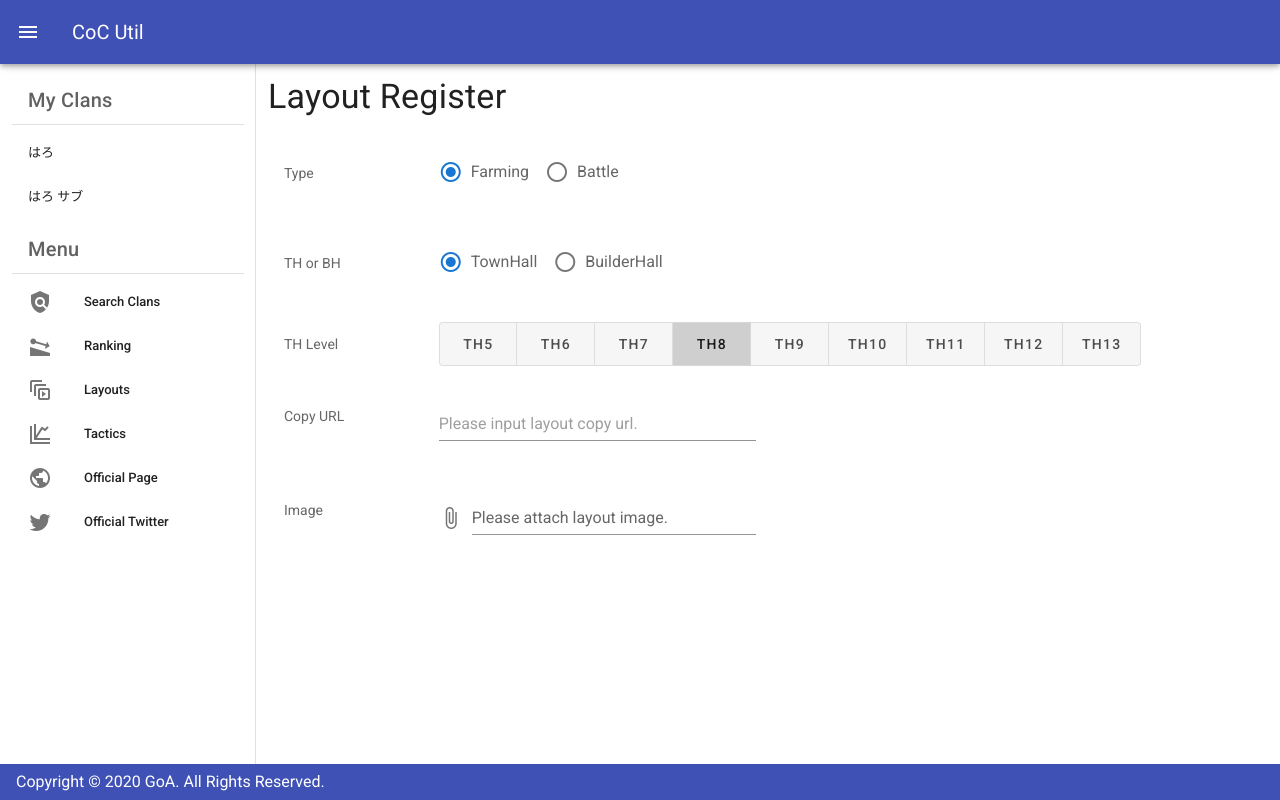
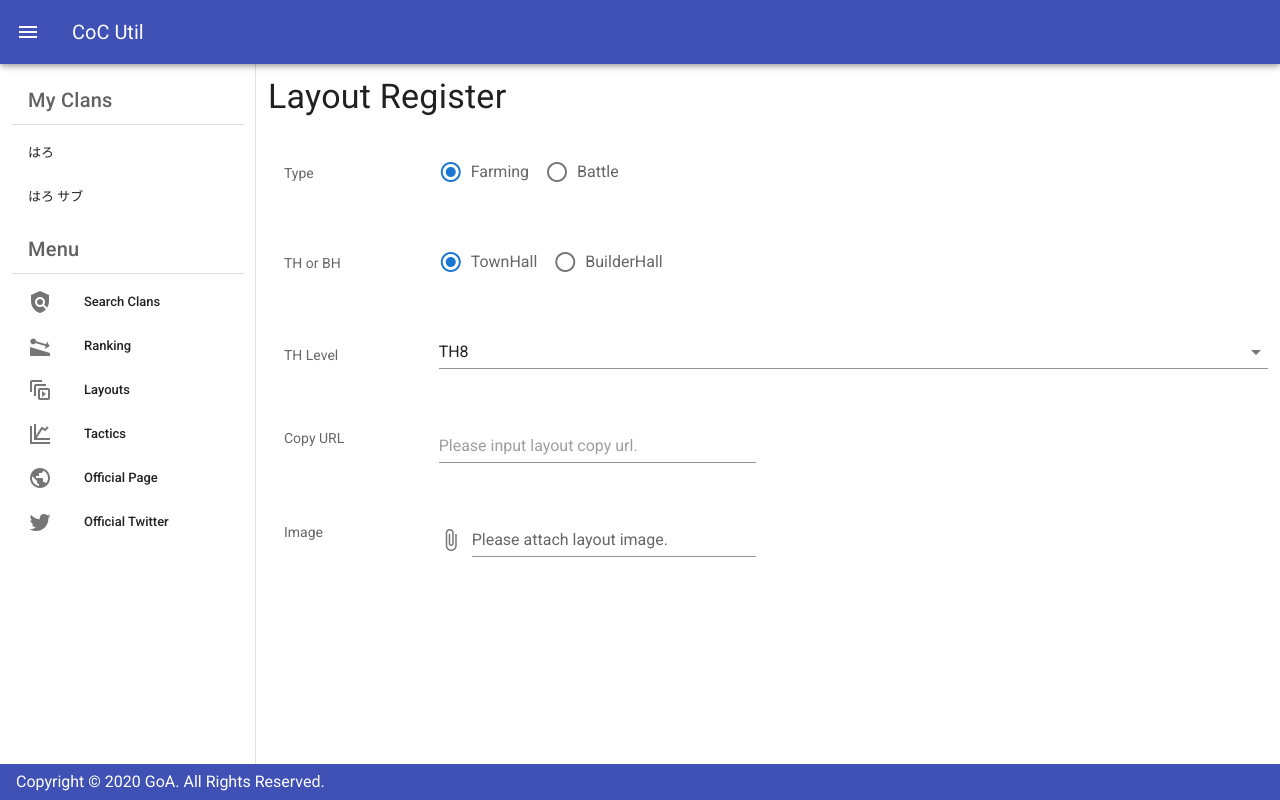
Before and after one commit to shoooone/coc-util, a Vue app: page /layouts-upload in a window 1280 px wide. Built offline with nearby package versions, Linux system fonts and the light colour scheme.

Commit message:
THのレベルを選ぶ部分をセレクトボックスに

```diff
--- a/src/views/LayoutsUpload.vue
+++ b/src/views/LayoutsUpload.vue
@@ -35,17 +35,13 @@
               <v-subheader>TH Level</v-subheader>
             </v-col>
             <v-col cols="10">
-              <v-btn-toggle v-model="layout.level" mandatory>
-                <v-btn large value="th5">TH5</v-btn>
-                <v-btn large value="th6">TH6</v-btn>
-                <v-btn large value="th7">TH7</v-btn>
-                <v-btn large value="th8">TH8</v-btn>
-                <v-btn large value="th9">TH9</v-btn>
-                <v-btn large value="th10">TH10</v-btn>
-                <v-btn large value="th11">TH11</v-btn>
-                <v-btn large value="th12">TH12</v-btn>
-                <v-btn large value="th13">TH13</v-btn>
-              </v-btn-toggle>
+              <v-select
+                v-model="layout.level"
+                lavel="TH Level"
+                :items="thLevels"
+                placeholder="Select townhall level."
+              >
+              </v-select>
             </v-col>
           </v-row>
           <v-row align="center" v-if="layout.thOrBh === '2'">
@@ -111,6 +107,44 @@ export default {
       file: null,
     },
     imageUrl: '',
+    thLevels: [
+      {
+        text: 'TH5',
+        value: 'th5',
+      },
+      {
+        text: 'TH6',
+        value: 'th6',
+      },
+      {
+        text: 'TH7',
+        value: 'th7',
+      },
+      {
+        text: 'TH8',
+        value: 'th8',
+      },
+      {
+        text: 'TH9',
+        value: 'th9',
+      },
+      {
+        text: 'TH10',
+        value: 'th10',
+      },
+      {
+        text: 'TH11',
+        value: 'th11',
+      },
+      {
+        text: 'TH12',
+        value: 'th12',
+      },
+      {
+        text: 'TH13',
+        value: 'th13',
+      },
+    ],
   }),
   methods: {
     imagePreview: function() {
```
